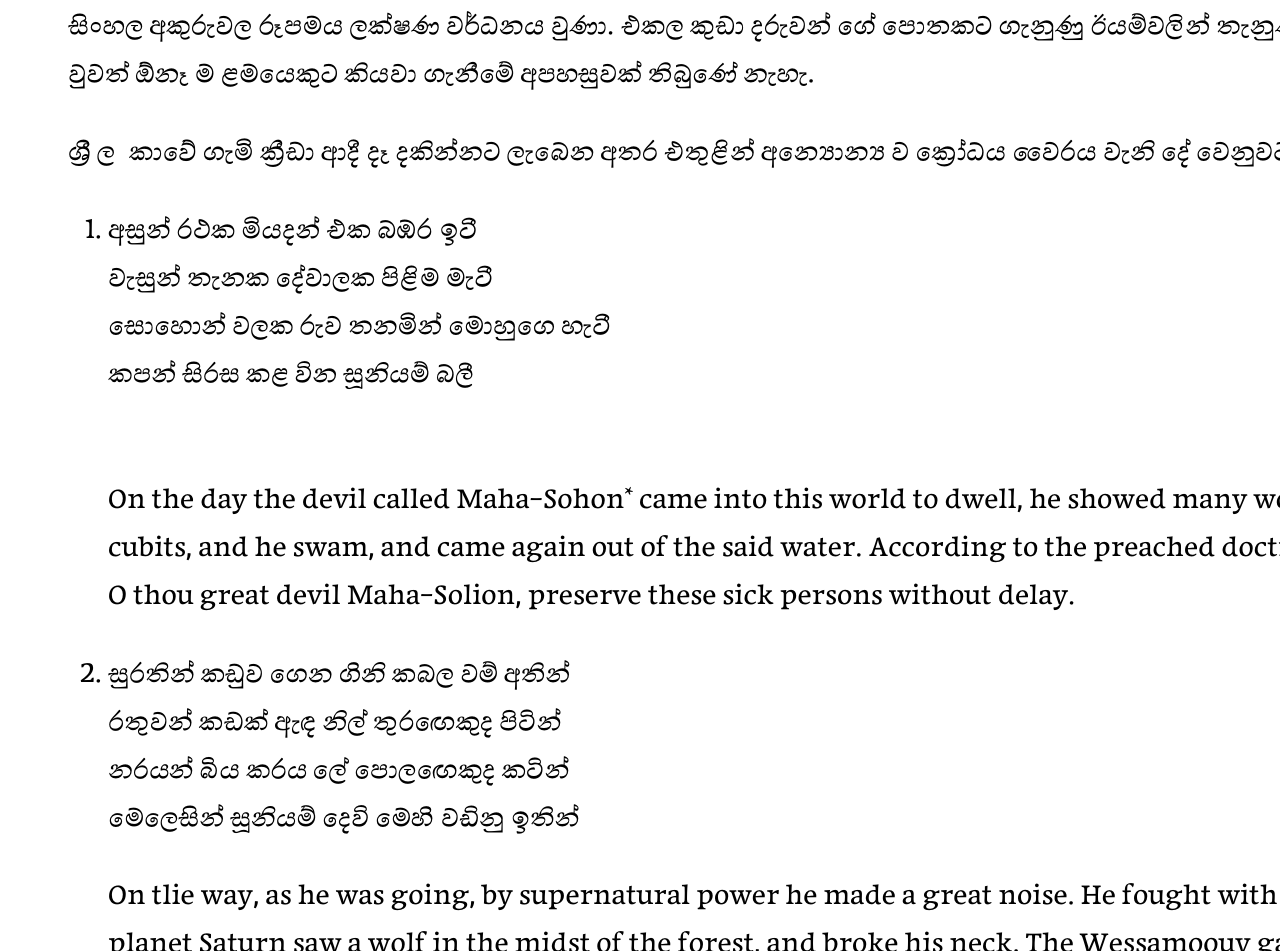
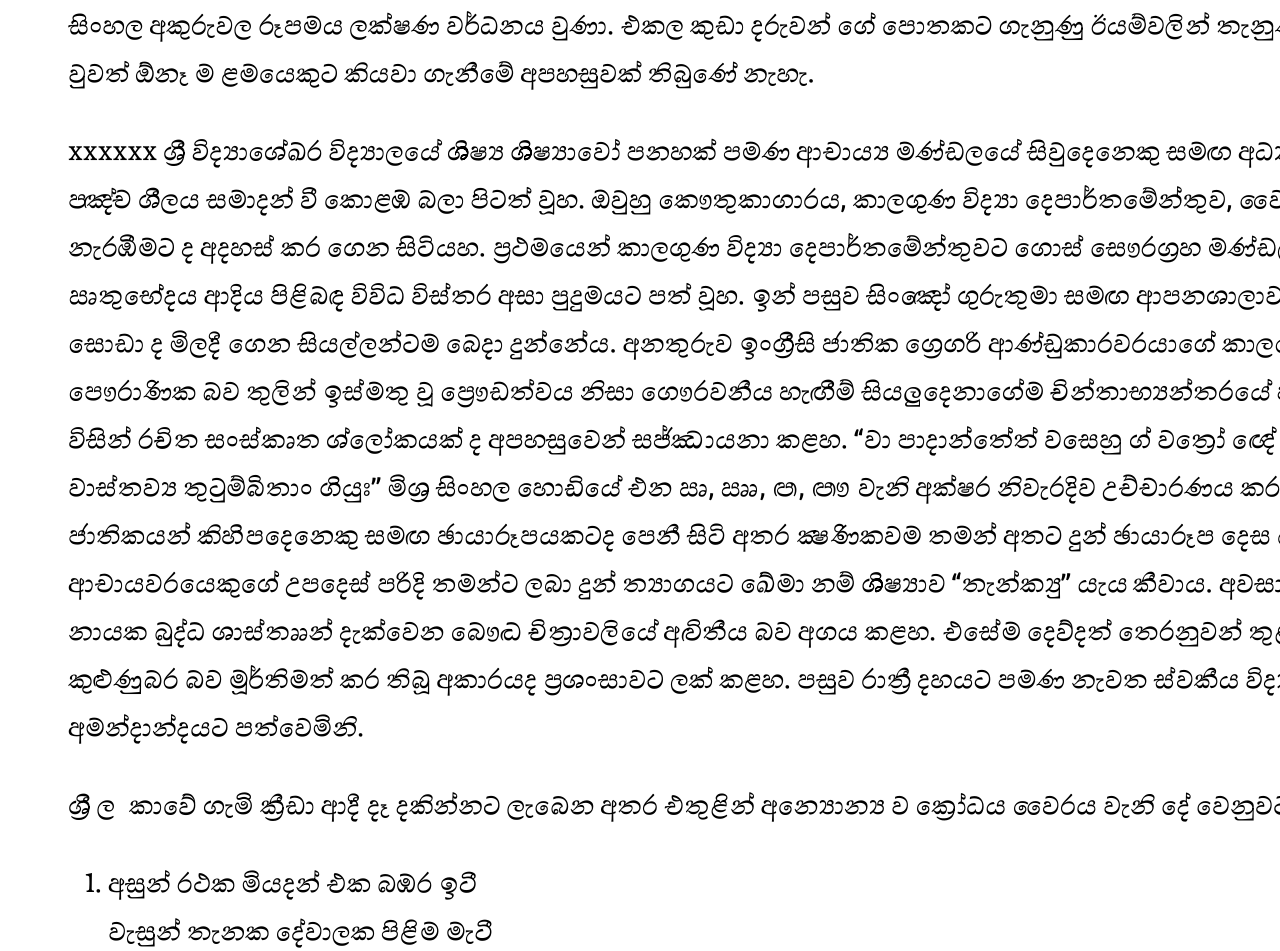
Before and after one commit to mooniak/maname-font, a plain HTML site: page documentation/specimen-sources/specimen.html in a window 1280 px wide. Shown: the part 1460-2411 px from the top of the page. Drawn offline with Linux system fonts and the light colour scheme.

Commit message:
Updating specimen sources

```diff
--- a/documentation/specimen-sources/specimen.css
+++ b/documentation/specimen-sources/specimen.css
@@ -8,6 +8,8 @@ font-size: 12px;
 font-family: 'Maname-Informal';
 line-height: 1.6;
 padding: 0px 0px 0px 0px;
+        font-weight: normal;
+font-weight: normal;
 }
 h3, h4 {
   page-break-after: avoid;
--- a/documentation/specimen-sources/specimen.html
+++ b/documentation/specimen-sources/specimen.html
@@ -51,6 +51,26 @@ GF Latin Pro</p>
 </p>
 <p>
   සිංහල අකුරු, ඈත අතීතයේ පටන් ඒවා පරිහරණය කළ අපේ මුතුන් මිත්තන් අතින් වැඩි දියුණු වෙමින් අප කරා පැමිණ තිබෙනවා. සිංහල අක්ෂර නිර්මාණය හා විකාශනය දීර්ඝ ඉතිහාසයකට උරුමකම් කියන්නක්. එය, අපේ ඉපැරැණි චිත්‍ර කලා සම්ප්‍රදාය තුළ ඉතා සුන්දර ප්‍රකාශනයක් හැටියට මතු වුණා. සිංහල අකුරුවලට උපතින් ම හිමි වී තිබෙන ජීව ගුණය, ආවේණික හැඩ තල හා සෞන්දර්ය වටිනාකම එදවස කලා ශිල්පීන් මනා ලෙස හඳුනාගෙන සිටි නිසයි ඒ. මුද්‍රණ ශිල්පයේ සම්ප්‍රාප්තියත් සමඟ, තාක්ෂණය හා මුසු වූ අක්ෂර හැඩ තල හා අනුපාත, ප්‍රායෝගික ව වඩාත් නිවැරැදි හා පැහැදිලි තත්ත්වයක් කරා ළඟා වුණා. අප රටේ මුල් කාලයේ මුද්‍රිත පොතපතේ පටන්, එක්දහස් නවසිය අසූ ගණන් දක්වා ම සිංහල අකුරුවල රූපමය ලක්ෂණ වර්ධනය වුණා. එකල කුඩා දරුවන් ගේ පොතකට ගැනුණු ඊයම්වලින් තැනුණු අකුරු මෙන් ම, චිත්‍ර ශිල්පීන් විසින් අවස්ථානුකූල ව අතින් ඇඳි අකුරු වුවත් ඕනෑ ම ළමයෙකුට කියවා ගැනීමේ අපහසුවක් තිබුණේ නැහැ.
+</p>
+    <div class="page-break"></div>
+<p style="font-size:30px;">
+    xxxxxx
+ශ්‍රී විද්‍යාශේඛර විද්‍යාලයේ ශිෂ්‍ය ශිෂ්‍යාවෝ පනහක් පමණ ආචාර්‍ය්‍ය මණ්ඩලයේ සිවුදෙනෙකු සමඟ අධ්‍යාපන චාරිකාවක නිරත වූහ. ඔවුහු උදෑසන පාසල් කාර්යාලය අසලදී පඤ්ච ශීලය සමාදන් වී කොළඹ බලා පිටත් වූහ. ඔවුහු කෞතුකාගාරය, කාලගුණ විද්‍යා දෙපාර්තමේන්තුව, වෛද්‍ය පීඨය, ගාලු මුවදොර හෙවත් ගොල්ෆේස් පිටිය වෙත පැමිණ සමුද්‍රය නැරඹීමට ද අදහස් කර ගෙන සිටියහ.
+
+ප්‍රථමයෙන් කාලගුණ විද්‍යා දෙපාර්තමේන්තුවට ගොස් සෞරග්‍රහ මණ්ඩලය, ක්ෂීරපථය, පෘථිවිය, උත්තර -දක්ෂිණ ධ්‍රැව, වෙනත් රටවල ඍතුභේදය ආදිය පිළිබඳ විවිධ විස්තර අසා පුදුමයට පත් වූහ. ඉන් පසුව සිංඤෝ ගුරුතුමා සමඟ ආපනශාලාවට ගිය ඥානපාල කිලෝග්‍රෑමයේ ක්‍රීම්කැකර් බිස්කට් පෙට්ටියක් ද ක්‍රීම් සොඩා ද මිලදී ගෙන සියල්ලන්ටම බෙදා දුන්නේය.
+
+අනතුරුව ඉංග්‍රීසි ජාතික ග්‍රෙගරි ආණ්ඩුකාරවරයාගේ කාලයේ නිර්මාණය කළ කෞතුකාගාරයට ගියවිට එම ගොඩනැගිල්ලේ පෞරාණික බව තුලින් ඉස්මතු වූ ප්‍රෞඩත්වය නිසා ගෞරවනීය හැඟීම් සියලුදෙනාගේම චින්තාභ්‍යන්තරයේ  හට ගත්තේය. එහි ප්‍රදර්ශනය කර තිබූ වෘත්තරත්නාකාර කර්තෲන් විසින් රචිත සංස්කෘත ශ්ලෝකයක් ද අපහසුවෙන් සජ්ඣායනා කළහ.
+
+  “වා පාදාන්තේත් වසෙහු ග් වත්‍රෝ
+  ඥේයෝන්‍යෝ මාත්‍රිකෝලාජුඃ”
+ “ ප්‍රසුනතෟප්තිඃ දධතඃ ෂඩර්තවඃ
+  පුරේස්‍ය වාස්තව්‍ය තුටුම්බිතාං ගියුඃ”
+
+මිශ්‍ර සිංහල හොඩියේ එන ඍ, ඎ, ඏ, ඐ වැනි අක්ෂර නිවැරදිව උච්චාරණය කරන අන්දම ද ගුරුවරුන්ගෙන් අසා දැනගත්හ.
+එහිදී හමුවු  ස්පාඤ්ඤ ජාතිකයන් කිහිපදෙනෙකු සමඟ ඡායාරූපයකටද පෙනී සිටි අතර ක්‍ෂණිකවම තමන් අතට දුන් ඡායාරූප දෙස බලා විදේශිකයන්ගේ ප්‍රඥාව පිළිබඳ මවිත වූහ. එහිදී ආචාර්‍යවරයෙකුගේ උපදෙස් පරිදි තමන්ට ලබා දුන් ත්‍යාගයට ඛේමා නම් ශිෂ්‍යාව  “තැන්ක්‍යු” යැයි කීවාය.
+
+අවසානයේ ගෝතමී විහාරයට ගොස් එහි සිතුවම් කර තිබූ ත්‍රෛලෝක  නායක බුද්ධ ශාස්තෲන් දැක්වෙන බෞද්‍ධ චිත්‍රාවලියේ අද්‍විතීය  බව අගය කළහ. එසේම දෙව්දත් තෙරනුවන් තුළ වන ක්‍රෑර සහ රෞද්‍ර බවද බුදුන්ගේ මුහුණේ වන මෛත්‍රිය හා කුළුණුබර බව මූර්තිමත් කර තිබූ අකාරයද ප්‍රශංසාවට ලක් කළහ. පසුව රාත්‍රී දහයට පමණ නැවත ස්වකීය විද්‍යාලයට ළඟා වූයේ තම තමන් ලැබූ අත්දැකීම් සම්භාරය පිළිබඳ අමන්දාන්දයට පත්වෙමිනි.
+
 </p>
 <div class="page-break"></div>
 
--- a/documentation/specimen-sources/style.css
+++ b/documentation/specimen-sources/style.css
@@ -1,6 +1,6 @@
 @font-face {
     font-family: 'Maname-Informal';
-    src: url("../../fonts/otf/ManameInformal-Regular.otf");
+    src: url("../../fonts/ttf/ManameInformal-Regular.ttf");
     font-weight: 400;
 }
 body {
```
